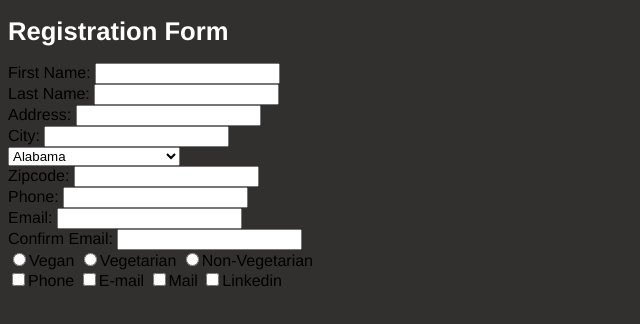
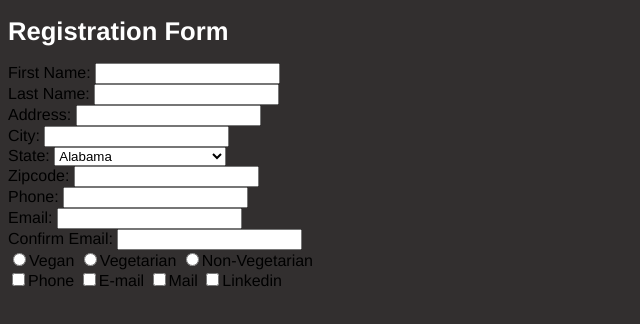
Before and after one commit to dan-almeida1/CMST388, a plain HTML site: page form-validation-assignment/index.html in a window 1280 px wide. Shown: the whole page, without its empty margins (0-640 px from the left). Drawn offline with Linux system fonts and the light colour scheme; files that its build step writes are made by us from their sources.

Commit message:
states label

```diff
--- a/form-validation-assignment/index.html
+++ b/form-validation-assignment/index.html
@@ -13,6 +13,7 @@
             <label for="lastname">Last Name: </label><input type="text" id="lastname"> <br>
             <label for ="address">Address: </label><input type="text" id="address"> <br>
             <label for ="city">City: </label><input type="text" id="city"> <br>
+            <label for="state">State: </label>
             <select name="state" id="state">
                 <option value="alabama">Alabama</option>
                 <option value="alaska">Alaska</option>
```
